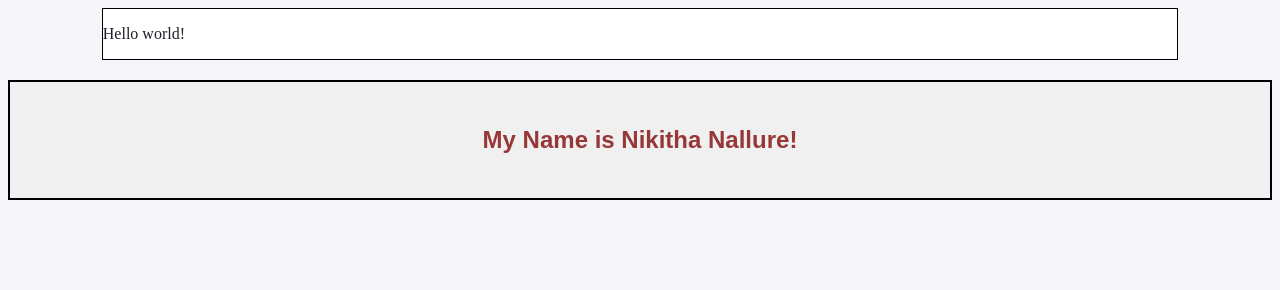
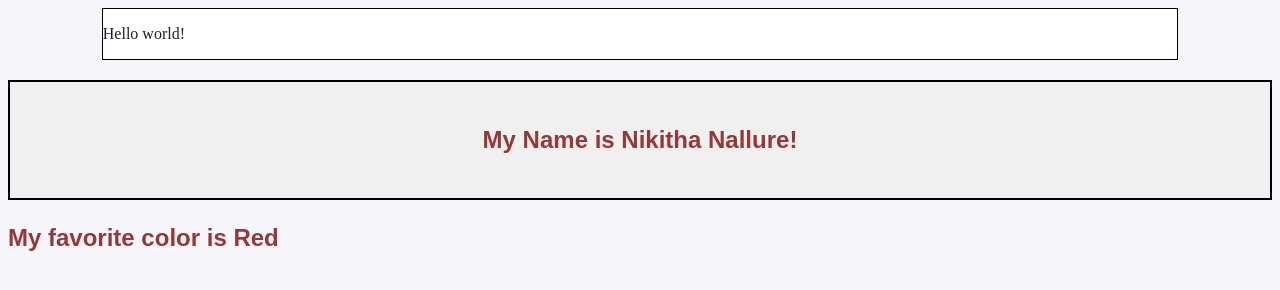
Before and after one commit to nnallure2003/nnallure-hw6-, a plain HTML site: page index.html in a window 1280 px wide. Drawn offline with Linux system fonts and the light colour scheme.

Commit message:
body paragraph

```diff
--- /dev/null
+++ b/Paragraph/paragraph.css
@@ -0,0 +1,6 @@
+.paragraph p {
+    color: rgb(152, 55, 55);
+    font-size: 24px;
+    font-family: 'Arial', sans-serif;
+    font-weight: bold;
+}
--- a/index.html
+++ b/index.html
@@ -6,6 +6,7 @@
         <title> Git Test Page </title>
         <link rel="stylesheet" type="text/css" href="./css/stylesheet.css" />
         <link rel="stylesheet" type="text/css" href="./Style/style.css" />
+        <link rel="stylesheet" type="text/css" href="./Paragraph/paragraph.css" />
     </head>
 
     <body>
@@ -15,5 +16,8 @@
         <div class="style">
             <p>My Name is Nikitha Nallure!</p>
         </div>
+        <div class="paragraph">
+            <p>My favorite color is Red</p>
+        </div>
     </body>
 </html>
```
